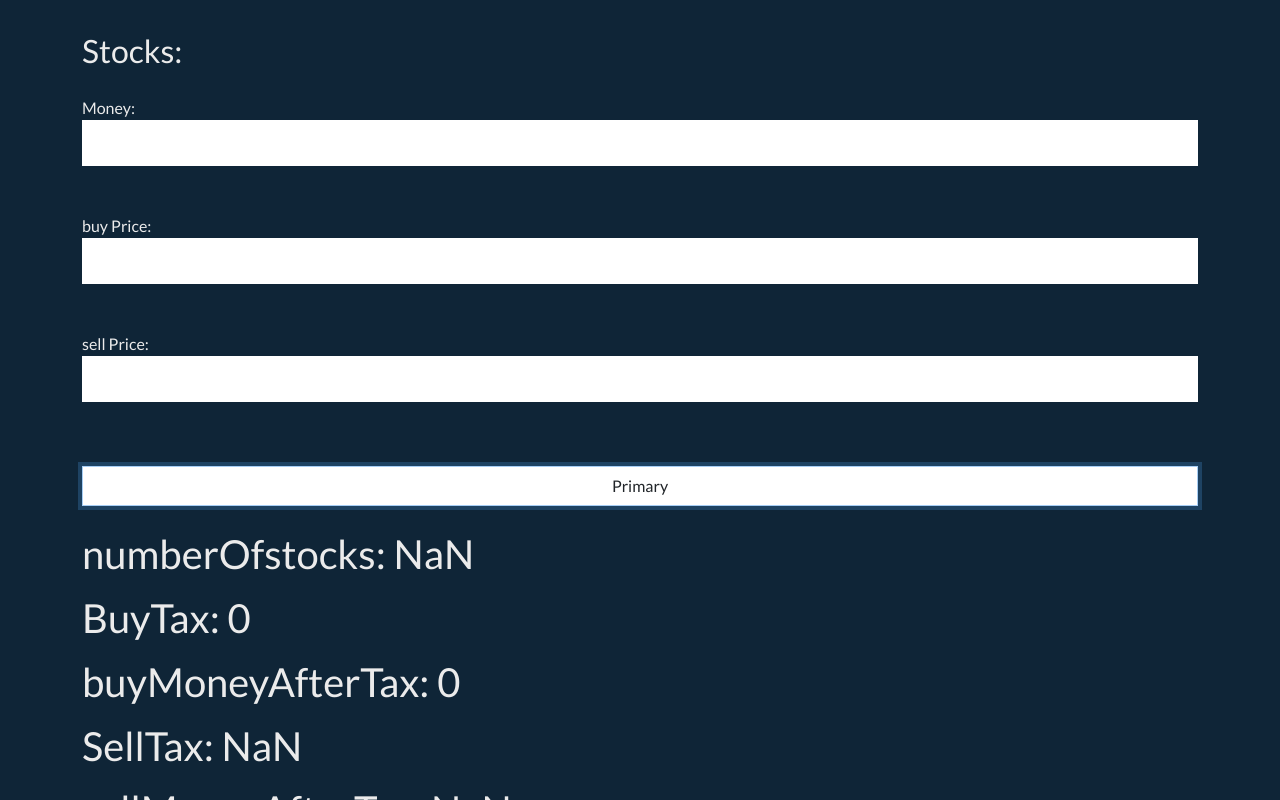
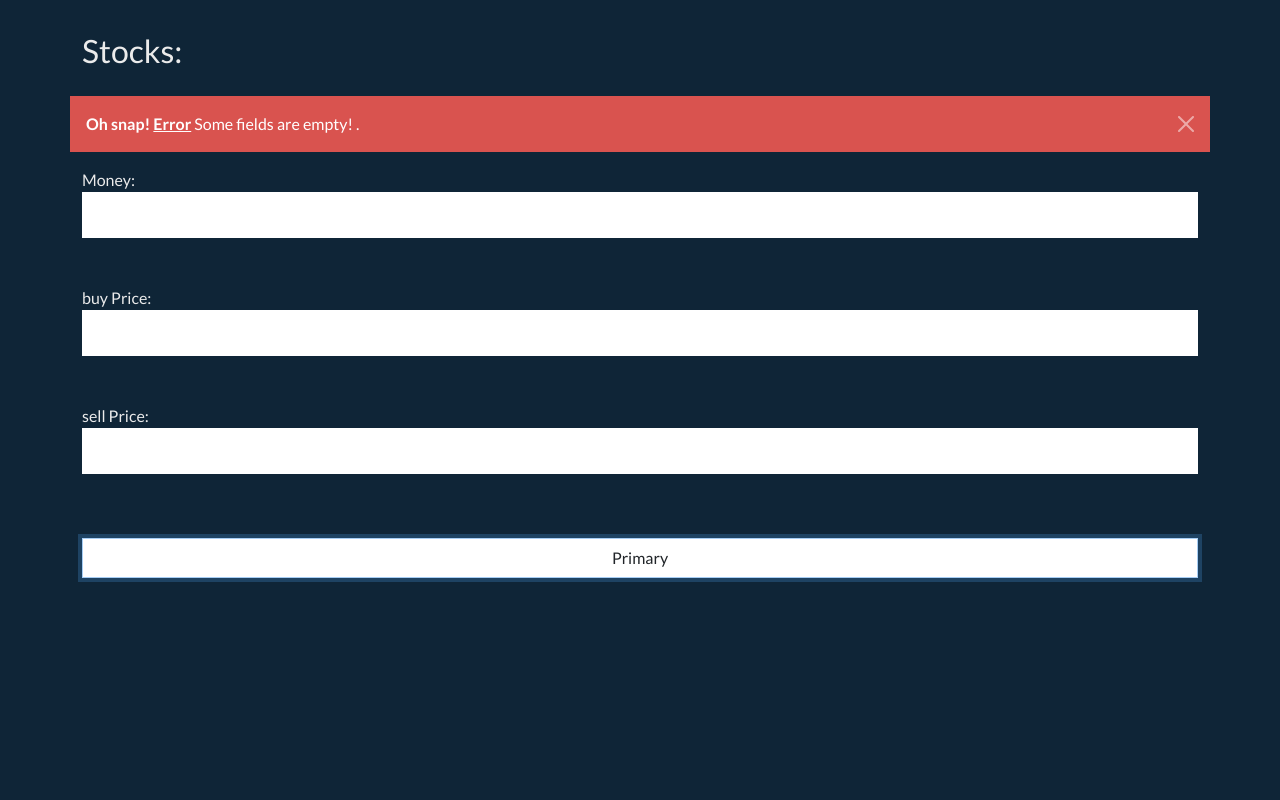
Before and after one commit to talalalshehri/stocksCalculator, a plain HTML site: page index.html in a window 1280 px wide. Both pictures are taken after a click on the button "Primary". Shown: the top 800 px of the page. Drawn offline with nearby package versions, Linux system fonts and the light colour scheme; a small style sheet from the web is missing.

Commit message:
change style

```diff
--- a/index.html
+++ b/index.html
@@ -14,36 +14,49 @@
     $(document).ready(function () {
 
       $("#submit").click(function () {
-        $("#result").empty();
+        if ($('.alert')) {
+          $('.alert').remove();
+        }
+        if (!$('input').val()) {
+          $('h2').after(
+
+            '<div class="alert alert-dismissible alert-danger">' +
+            '<button type="button" class="btn-close" data-bs-dismiss="alert"></button>' +
+            '<strong>Oh snap!</strong> <a href="#" class="alert-link">Error</a> Some fields are empty! .</div>'
+          );
+          return;
+        }
+        $("tbody").empty();
         var money = $("#money").val();
         var buyPrice = $("#buyPrice").val();
         var sellPrice = $("#sellPrice").val();
 
         var numberOfstocks = (money - money / 1000 * 1.74) / buyPrice;
-        $("#result").append('<p>numberOfstocks: ' + numberOfstocks + '</p>');
+        $("tbody").append('<tr class="table-secondary"><th scope="row">Number Of Stocks</th><td> ' + numberOfstocks + '</td></tr>');
 
         var buyTax = money / 1000 * 1.74;
-        $("#result").append('<p>BuyTax: ' + buyTax + '</p>');
+        $("tbody").append('<tr class="table-secondary"><th scope="row">Buy Tax</th><td> ' + buyTax + '</td></tr>');
 
         var buyMoneyAfterTax = (money - money / 1000 * 1.74);
-        $("#result").append('<p>buyMoneyAfterTax: ' + buyMoneyAfterTax + '</p>');
+        $("tbody").append('<tr class="table-secondary"><th scope="row">Buy Money After Tax</th><td> ' + buyMoneyAfterTax + '</td></tr>');
 
         var sellMoneyWithoutTax = numberOfstocks * sellPrice;
         //$("#result").append('<p>sellMoneyWithoutTax: '+sellMoneyWithoutTax+'</p>');
 
         var sellTax = sellMoneyWithoutTax / 1000 * 1.74;
-        $("#result").append('<p>SellTax: ' + sellTax + '</p>');
+        $("tbody").append('<tr class="table-secondary"><th scope="row">Sell Tax</th><td> ' + sellTax + '</td></tr>');
 
 
 
         var sellMoneyAfterTax = (sellMoneyWithoutTax - sellMoneyWithoutTax / 1000 * 1.74);
-        $("#result").append('<p>sellMoneyAfterTax: ' + sellMoneyAfterTax + '</p>');
+        $("tbody").append('<tr class="table-secondary"><th scope="row">Sell Money After Tax</th><td> ' + sellMoneyAfterTax + '</td></tr>');
+
 
         var totalTax = buyTax + sellTax;
-        $("#result").append('<p>totalTax: ' + totalTax + '</p>');
+        $("tbody").append('<tr class="table-secondary"><th scope="row">Total Tax</th><td> ' + totalTax + '</td></tr>');
 
         var earnings = sellMoneyAfterTax - buyMoneyAfterTax;
-        $("#result").append('<p>earnings: ' + earnings + '</p>');
+        $("tbody").append('<tr class="table-secondary"><th scope="row">earnings</th><td> ' + earnings + '</td></tr>');
 
 
       });
@@ -55,24 +68,33 @@
   <div class="container">
     <div class="page-header" id="banner">
       <div class="row">
-        <br/>
-        <br/>
-        <br/>
-        <br/>
+        <br />
+        <br />
+        <br />
+        <br />
         <h2 style="padding-top:1em"> Stocks:</h2>
         <form>
-        Money: <input class="form-control me-sm-2 form-control-lg"  id="money" type="number" /><br /><br />
+          Money: <input class="form-control me-sm-2 form-control-lg" id="money" type="number" /><br /><br />
 
-        buy Price: <input class="form-control me-sm-2 form-control-lg"  id="buyPrice" type="number" /><br><br>
+          buy Price: <input class="form-control me-sm-2 form-control-lg" id="buyPrice" type="number" /><br><br>
 
-        sell Price: <input class="form-control me-sm-2 form-control-lg"  id="sellPrice" type="number" /><br><br>
-        <p></p>
-        <button id="submit" type="button" class="form-control btn btn-primary  me-sm-2 form-control-lg">Primary</button>
-        <!-- <input class="form-control me-sm-2"  id="submit" type="button" value="Result" /> -->
-        <br />
-        <br />
-        <h1 id="result"></h1>
-      </form>
+          sell Price: <input class="form-control me-sm-2 form-control-lg" id="sellPrice" type="number" /><br><br>
+          <p></p>
+          <button id="submit" type="button"
+            class="form-control btn btn-primary  me-sm-2 form-control-lg">Primary</button>
+          <!-- <input class="form-control me-sm-2"  id="submit" type="button" value="Result" /> -->
+          <br />
+          <br />
+
+          <table style="font-size: 1.5em;" class="table table-hover">
+            <tbody>
+            </tbody>
+          </table>
+
+
+
+
+        </form>
       </div>
     </div>
   </div>
```
